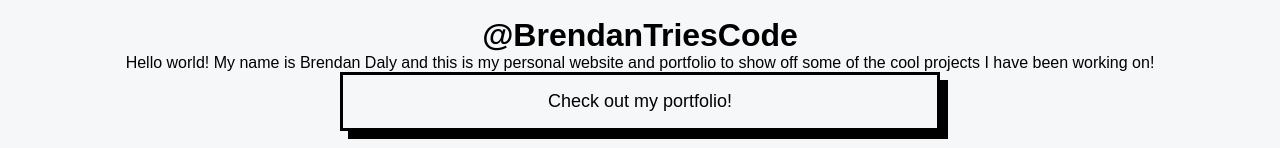
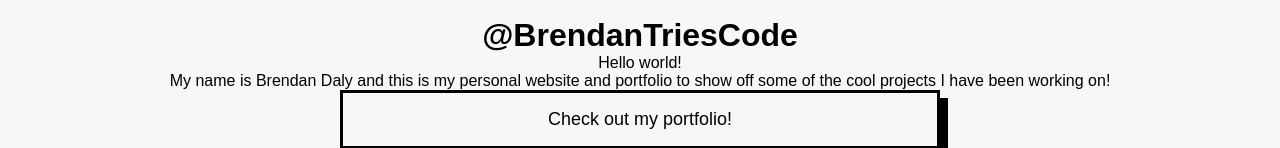
Before and after one commit to daly-brendan/PersonalWebsite, a plain HTML site: page index.html in a window 1280 px wide. Shown: the part 143-291 px from the top of the page. Drawn offline with Linux system fonts and the light colour scheme.

Commit message:
Update index.html

```diff
--- a/index.html
+++ b/index.html
@@ -59,7 +59,8 @@
 <body>
     <img src = '' />
     <h1>@BrendanTriesCode</h1>
-    <p>Hello world! My name is Brendan Daly and this is my personal website and portfolio to
+    <p>Hello world!</p>
+    <p>My name is Brendan Daly and this is my personal website and portfolio to
         show off some of the cool projects I have been working on!</p>
     <a href="Portfolio.html"> Check out my portfolio!</a>
     <a href="https://medium.com/brendanscodingjourney"> My Medium blog</a>
```
